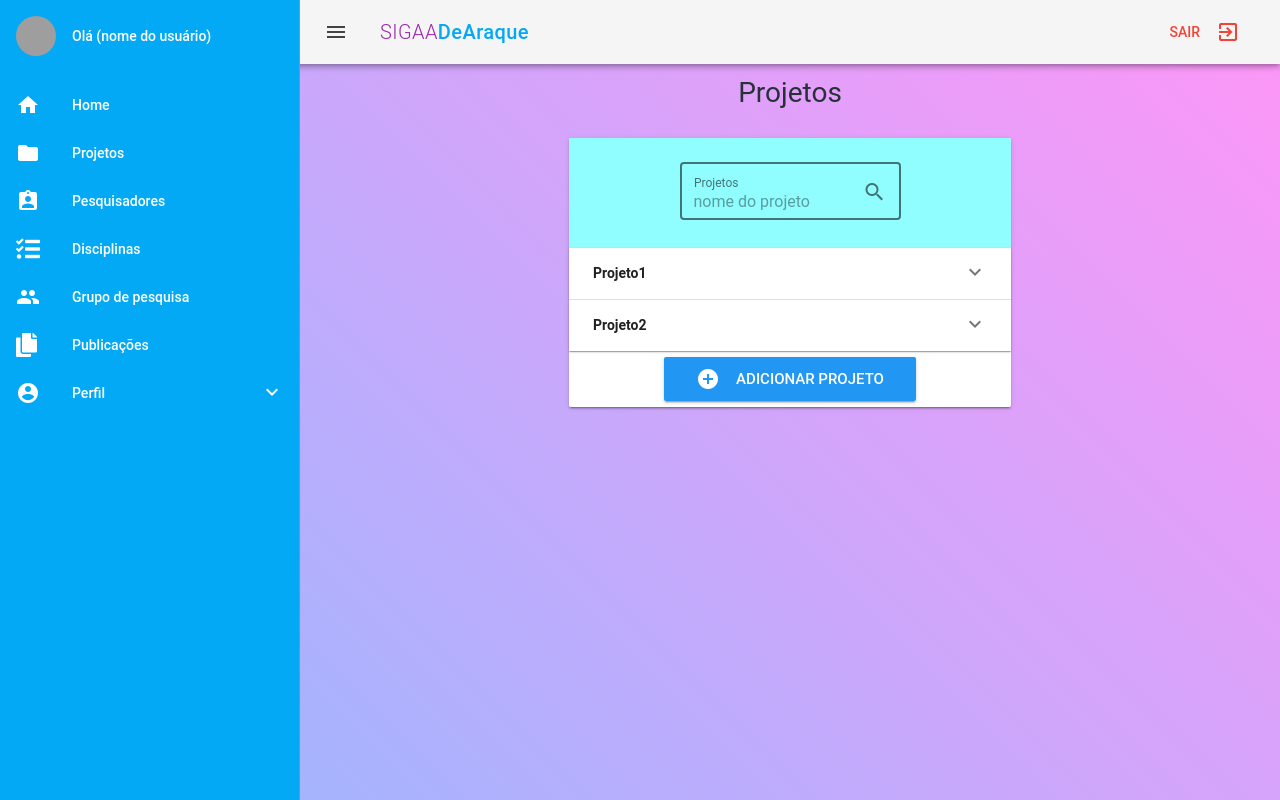
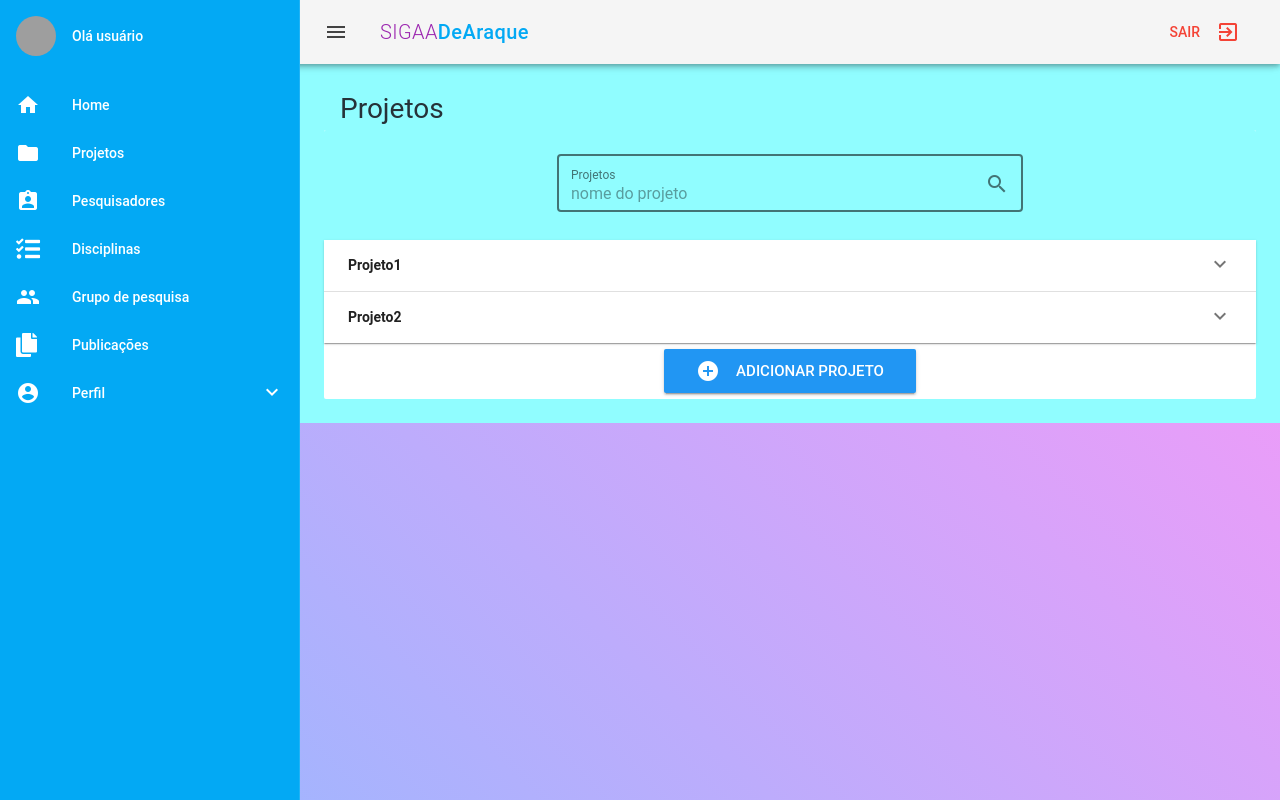
Before and after one commit to PhilipOfMacedon/SIGAA-De-Araque, a Vue app in the folder Frontend/: page /projects in a window 1280 px wide. Built offline with nearby package versions, Linux system fonts and the light colour scheme; grey boxes are pictures that could not be loaded; a small style sheet from the web is missing.

Commit message:
All views minus home has been redesigned, close #53

```diff
--- a/Frontend/src/App.vue
+++ b/Frontend/src/App.vue
@@ -1,6 +1,6 @@
 <template>
   <v-app id="theme">
-    <v-content class="mx-4 mt-2">
+    <v-content>
       <Navbar v-if='this.$route.path !== "/"'></Navbar>
       <router-view></router-view>
     </v-content>
--- a/Frontend/src/components/Navbar.vue
+++ b/Frontend/src/components/Navbar.vue
@@ -21,7 +21,7 @@
             >
           </v-list-tile-avatar>
           <v-list-tile-content>
-            <v-list-tile-title>Olá (nome do usuário)</v-list-tile-title>
+            <v-list-tile-title>Olá usuário </v-list-tile-title>
           </v-list-tile-content>
         </v-list-tile>
       </v-list>
--- a/Frontend/src/views/Home.vue
+++ b/Frontend/src/views/Home.vue
@@ -1,7 +1,6 @@
 <template>
   <div class="home">
-    <h1 class="display-1 font-weight-light blue-grey--text text--darken-4 text-sm-center pt-1">Home</h1>
-
+    <h1 class="display-1 font-weight-light blue-grey--text text--darken-4 pt-1 ml-3">Home</h1>
     <v-container fluid class="my-4 mx-2" align-center>
       <!-- <v-layout row wrap>
         <v-flex xs12 md6>
@@ -54,7 +53,7 @@ export default {
   data() {
     return {
       //Last login in milliseconds
-      user: { username: "Rilipe Fodrigues", lastLogin: 1558037257662 },
+      user: { username: "Filipe Rodrigues", lastLogin: 1558037257662 },
       buttons: [{name: "Projetos", route: "/projects"},
                 {name: "Grupos de Pesquisa", route: ""},
                 {name: "Pesquisadores", route: ""},
--- a/Frontend/src/views/Projects.vue
+++ b/Frontend/src/views/Projects.vue
@@ -1,25 +1,9 @@
 <template>
   <div class="projects">
-    <h1 class="font-weight-regular blue-grey--text text--darken-4 text-md-center">Projetos</h1>
-    <!-- <v-container class="grey -ligthen-4" fill-height fluid>
-      <v-layout row wrap justify-center>
-        <v-flex xs12 sm12 md6 class="my-3 text-md-center">
-          <v-card color="grey lighten-4" flat height="200px">
-            <v-toolbar dark class="primary">
-              <v-text-field  label="Regular" placeholder="Placeholder" class="pl-1 mt-1" append-icon="search"></v-text-field>
-              <v-spacer></v-spacer>
-
-            </v-toolbar>
-          </v-card>
-        </v-flex>
-      </v-layout>
-    </v-container>-->
-
-    <v-container fluid>
-      <v-layout justify-center>
-        <v-flex sm6>
-          <v-card>
-            <v-layout wrap justify-center class="grey lighten-3 secondary">
+    <v-container fluid class="lighten-3 secondary">
+          <h1 class="font-weight-regular blue-grey--text text--darken-4 ml-3">Projetos</h1>
+          <v-card flat>
+            <v-layout wrap justify-center class="lighten-3 secondary">
               <v-flex xs6 sm6 class="pt-4">
                 <v-text-field
                   label="Projetos"
@@ -31,8 +15,8 @@
               </v-flex>
             </v-layout>
             <v-layout wrap justify-center class="grey lighten-1">
-              <v-expansion-panel>
-                <v-expansion-panel-content v-for="project in filteredProjects" :key="project.name">
+              <v-expansion-panel expand="true">
+                <v-expansion-panel-content expand v-for="project in filteredProjects" :key="project.name">
                   <template v-slot:header>
                     <div class="font-weight-bold">{{project.name}}</div>
                   </template>
@@ -50,7 +34,7 @@
                       <div v-for="aluno in project.alunos" :key="aluno">{{aluno}}</div>
                     </v-card-text>
                     <v-flex sm12 class="text-md-center">
-                      <v-btn color="success">Vincular Aluno</v-btn>
+                      <v-btn large color="success my-3">Vincular Aluno</v-btn>
                     </v-flex>
                   </v-card>
                 </v-expansion-panel-content>
@@ -63,8 +47,6 @@
               <CreateProject v-if="addNewProject" v-model="addNewProject"/>
             </v-layout>
           </v-card>
-        </v-flex>
-      </v-layout>
     </v-container>
   </div>
 </template>
--- a/Frontend/src/views/Publications.vue
+++ b/Frontend/src/views/Publications.vue
@@ -1,10 +1,8 @@
 <template>
   <div class="publications">
-    <h1 class="font-weight-regular blue-grey--text text--darken-4 text-md-center">Publicações</h1>
-    <v-container fluid>
-      <v-layout justify-center>
-        <v-flex sm6>
-          <v-card>
+    <v-container fluid class="lighten-3 secondary">
+          <h1 class="font-weight-regular blue-grey--text text--darken-4 ml-3">Publicações</h1>
+          <v-card flat>
             <v-layout row wrap justify-space-around class="grey lighten-3 secondary pt-4">
               <v-flex xs12 sm6>
                 <v-text-field
@@ -64,8 +62,6 @@
               </v-expansion-panel>
             </v-layout>
           </v-card>
-        </v-flex>
-      </v-layout>
     </v-container>
   </div>
 </template>
--- a/Frontend/src/views/Researches.vue
+++ b/Frontend/src/views/Researches.vue
@@ -1,10 +1,8 @@
 <template>
   <div class="Researches">
-    <h1 class="font-weight-regular blue-grey--text text--darken-4 text-md-center">Pesquisadores</h1>
-    <v-container fluid>
-      <v-layout justify-center>
-        <v-flex sm6>
-          <v-card>
+    <v-container fluid class="secondary lighten-3">
+      <h1 class="font-weight-regular blue-grey--text text--darken-4 ml-3">Pesquisadores</h1>
+      <v-card flat>
         <v-layout row wrap justify-space-around class="grey lighten-3 secondary pt-4">
           <v-flex xs12 sm6>
             <v-text-field
@@ -30,28 +28,25 @@
         </v-layout>
         <v-layout wrap justify-center class="grey lighten-1">
           <v-expansion-panel expand="true">
-                <v-expansion-panel-content
-                  v-for="research in filteredResearches"
-                  :key="research.name"
-                >
+            <v-expansion-panel-content v-for="research in filteredResearches" :key="research.name">
               <template v-slot:header>
                 <div class="font-weight-bold text-md-center">{{research.name}}</div>
               </template>
               <v-card>
                 <v-layout row justify-center>
-                        <v-avatar  :tile="tile" :size="100" color="grey lighten-1">
-                      <img src="https://genslerzudansdentistry.com/wp-content/uploads/2015/11/anonymous-user.png" alt="avatar">
+                  <v-avatar :tile="tile" :size="100" color="grey lighten-1">
+                    <img
+                      src="https://genslerzudansdentistry.com/wp-content/uploads/2015/11/anonymous-user.png"
+                      alt="avatar"
+                    >
                   </v-avatar>
                 </v-layout>
-                    <v-card-text class="font-weight-regular px-2 text-md-center">
-                    </v-card-text>
+                <v-card-text class="font-weight-regular px-2 text-md-center"></v-card-text>
               </v-card>
             </v-expansion-panel-content>
           </v-expansion-panel>
         </v-layout>
       </v-card>
-        </v-flex>
-      </v-layout>
     </v-container>
   </div>
 </template>
@@ -105,8 +100,7 @@ export default {
         if (!Array.isArray(value)) {
           value = value.toLowerCase().trim();
           return value.match(this.search.elem.toLowerCase().trim());
-        } else
-         return value.indexOf(this.search.elem.toLowerCase().trim()) > -1;
+        } else return value.indexOf(this.search.elem.toLowerCase().trim()) > -1;
       });
     }
   }
```
Lines whose indentation alone changed are shown as unchanged.
